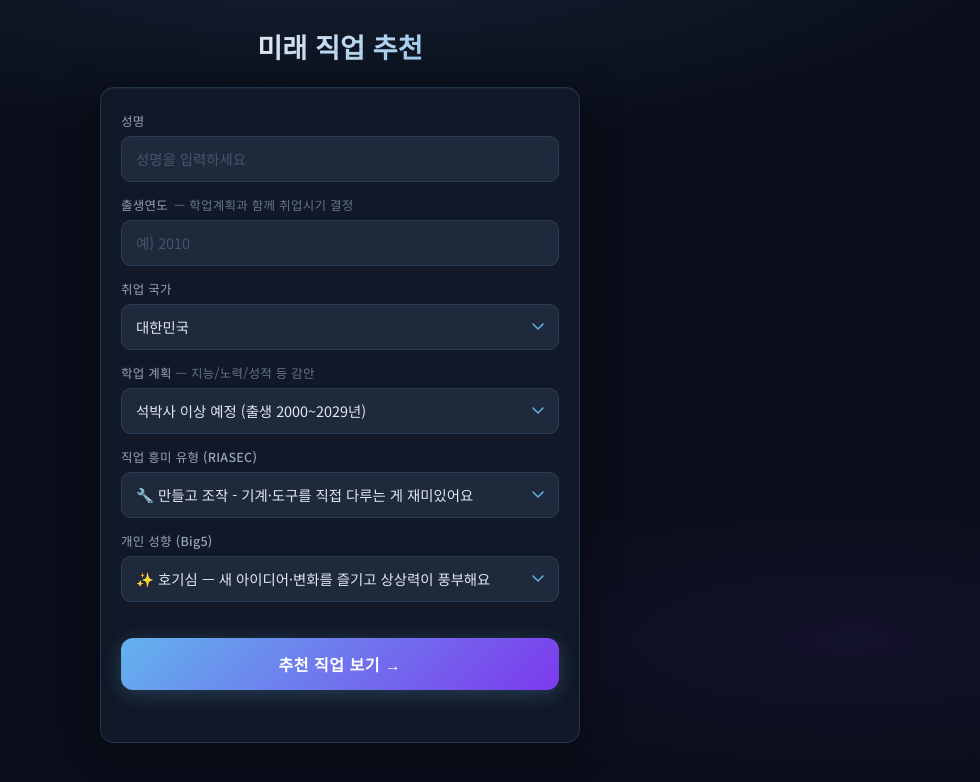
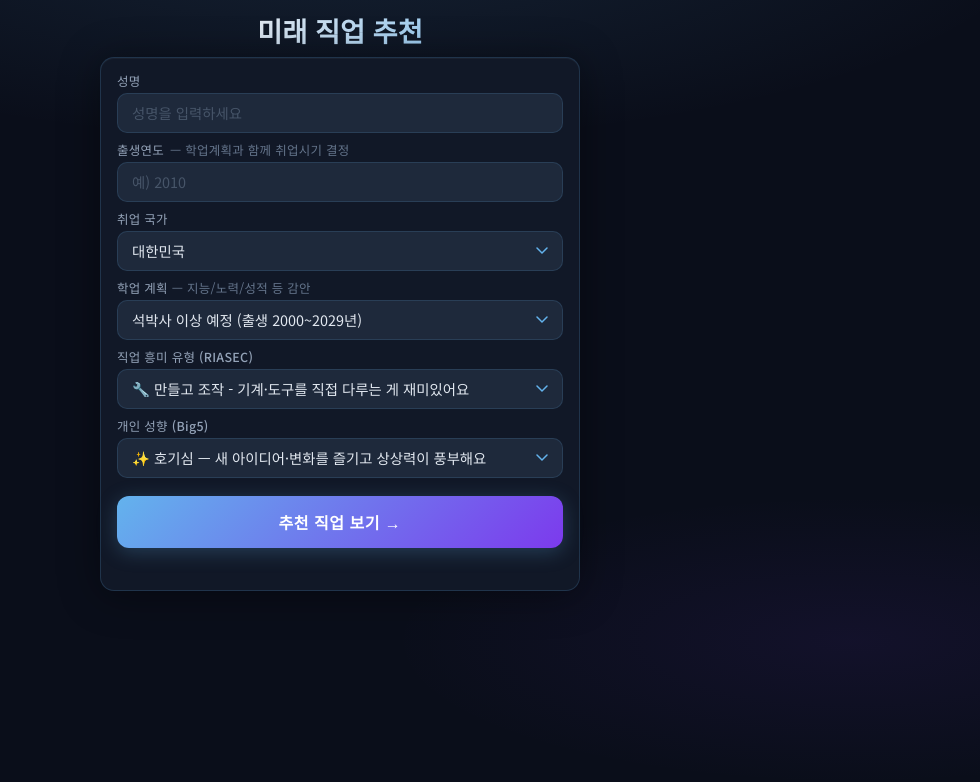
Before and after one commit to DongSoo-520503/future-job, a website: page index.html in a window 1280 px wide. Shown: the whole page, without its empty margins (300-1280 px from the left). Drawn offline with Linux system fonts and the light colour scheme.

Commit message:
Add files via upload

```diff
--- a/index.html
+++ b/index.html
@@ -28,7 +28,7 @@
       display: flex;
       align-items: flex-start;
       justify-content: center;
-      padding: 20px 16px 40px;
+      padding: 10px 16px 20px;
       background-image:
         radial-gradient(ellipse 80% 40% at 50% -10%, rgba(99,179,237,0.12) 0%, transparent 70%),
         radial-gradient(ellipse 60% 30% at 90% 80%, rgba(124,58,237,0.08) 0%, transparent 60%);
@@ -41,8 +41,8 @@
 
     .header {
       text-align: center;
-      margin-bottom: 24px;
-      padding-top: 10px;
+      margin-bottom: 10px;
+      padding-top: 4px;
     }
 
     .header-badge {
@@ -79,20 +79,20 @@
       background: var(--card);
       border: 1px solid var(--border);
       border-radius: var(--radius);
-      padding: 24px 20px;
+      padding: 14px 16px;
       box-shadow: 0 4px 40px rgba(0,0,0,0.4), inset 0 1px 0 rgba(255,255,255,0.04);
     }
 
     .form-grid {
       display: flex;
       flex-direction: column;
-      gap: 14px;
+      gap: 8px;
     }
 
     .field {
       display: flex;
       flex-direction: column;
-      gap: 6px;
+      gap: 3px;
     }
 
     label {
@@ -114,7 +114,7 @@
       color: var(--text);
       font-family: 'Noto Sans KR', sans-serif;
       font-size: 0.9rem;
-      height: 46px;
+      height: 40px;
       padding: 0 14px;
       width: 100%;
       transition: border-color 0.2s, box-shadow 0.2s;
@@ -266,7 +266,7 @@
           </select>
         </div>
 
-        <button type="submit" class="submit-btn" style="margin-top:22px;">추천 직업 보기 →</button>
+        <button type="submit" class="submit-btn" style="margin-top:10px;">추천 직업 보기 →</button>
       </form>
       <p id="formMessage" class="form-message"></p>
     </div>
```
Also changed, not shown: result.html (+15 -15 lines).
